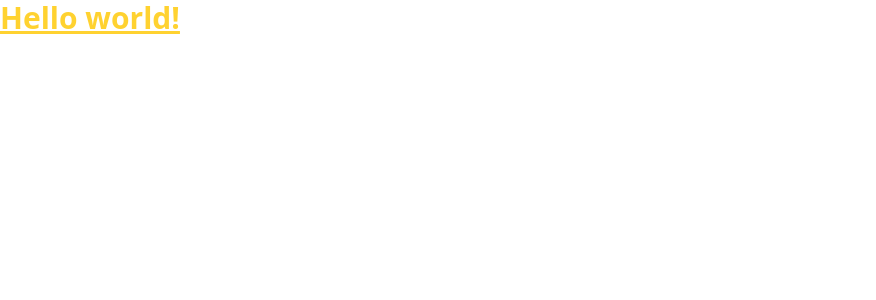
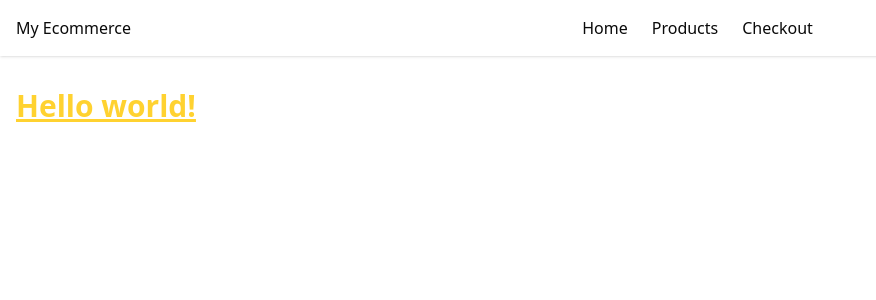
Before and after one commit to owinogabriel/ecom-app, a Next.js app: page / in a window 1280 px wide. Shown: the top 300 px of the page, without its empty margins (0-876 px from the left). Built offline with nearby package versions, Linux system fonts and the light colour scheme.

Commit message:
Chored:wrapped in a main tag to allowe us styling with no errors

```diff
--- a/app/layout.tsx
+++ b/app/layout.tsx
@@ -1,6 +1,7 @@
 import type { Metadata } from "next";
 import { Geist, Geist_Mono } from "next/font/google";
 import "./globals.css";
+import { Navbar } from "@/components/navbar";
 
 const geistSans = Geist({
   variable: "--font-geist-sans",
@@ -24,8 +25,11 @@ export default function RootLayout({
 }>) {
   return (
     <html lang="en">
-      <body className={`${geistSans.variable} ${geistMono.variable}`}>
-        {children}
+      <body className="flex min-h-full flex-col bg-white">
+      <Navbar />
+        <main className="flex-grow container mx-auto px-4 py-8">
+          {children}
+        </main>
       </body>
     </html>
   );
```
